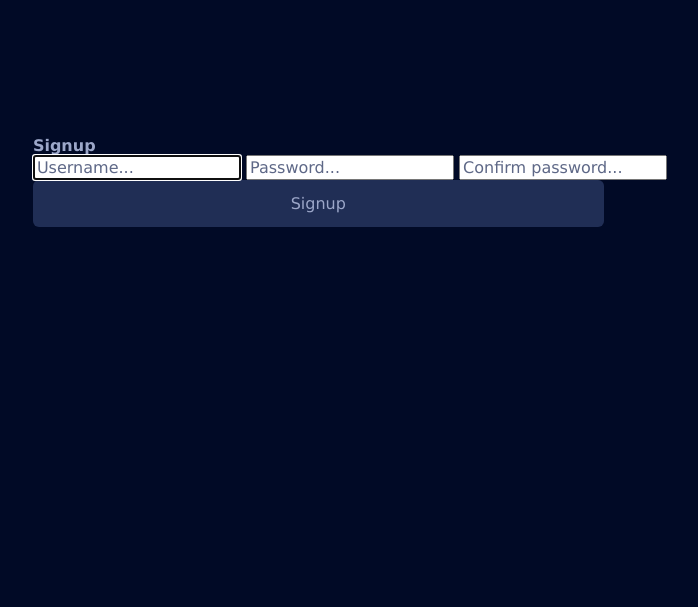
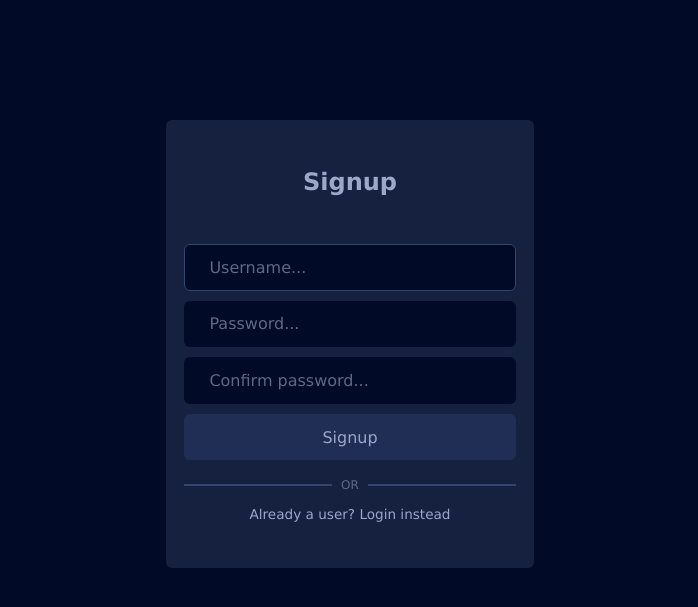
Before and after one commit to Anas-Shakeel/streaky-webapp, a Django app: page /users/signup/ in a window 1280 px wide. Shown: the part 57-664 px from the top of the page, without its empty margins (290-988 px from the left). Run offline with Django 5.2, Linux system fonts and the light colour scheme.

Commit message:
Fix signup styles

```diff
--- a/streaky/users/templates/users/signup.html
+++ b/streaky/users/templates/users/signup.html
@@ -7,26 +7,27 @@
 {% block content %}
 
 <!-- Signup Form -->
-<div class="container-primary signup-box">
-    <!-- Messagebox -->
-    <div class="msg-container">
-        {% if message %}
-        <p class="msg msg-error">{{message}}</p>
-        {% endif %}
-    </div>
+<div class="auth-box signup-box">
     <!-- Signup form -->
-    <div class="login-box-container">
+    <div class="auth-box-container">
         <!-- Form Heading -->
-        <h1 class="login-heading">Signup</h1>
+        <h1 class="auth-heading">Signup</h1>
+
+        <!-- Messagebox -->
+        <div class="msg-container">
+            {% if message %}
+            <p class="msg msg-error">{{message}}</p>
+            {% endif %}
+        </div>
 
         <!-- Form Fields -->
         <form action="{% url 'users:signup' %}" method="post">
             {% csrf_token %}
-            <div class="login-input-field-container">
+            <div class="auth-input-field-container">
                 <input
                     type="text"
                     name="username"
-                    class="login-field-control"
+                    class="auth-field-control"
                     placeholder="Username..."
                     required
                     autofocus
@@ -34,18 +35,25 @@
                 <input
                     type="password"
                     name="password"
-                    class="login-field-control"
+                    class="auth-field-control"
                     placeholder="Password..."
                     required
                     autocomplete="off" />
                 <input
                     type="password"
                     name="confirm_password"
-                    class="login-field-control"
+                    class="auth-field-control"
                     placeholder="Confirm password..."
                     required
                     autocomplete="off" />
-                <input type="submit" value="Signup" class="field-button btn-primary m-top-10" />
+                <input type="submit" value="Signup" class="field-button" />
+
+                <div class="or-container">
+                    <hr />
+                    <p>OR</p>
+                    <hr />
+                </div>
+                <a href="{% url 'users:login' %}" class="auth-link">Already a user? Login instead</a>
             </div>
         </form>
     </div>
```
